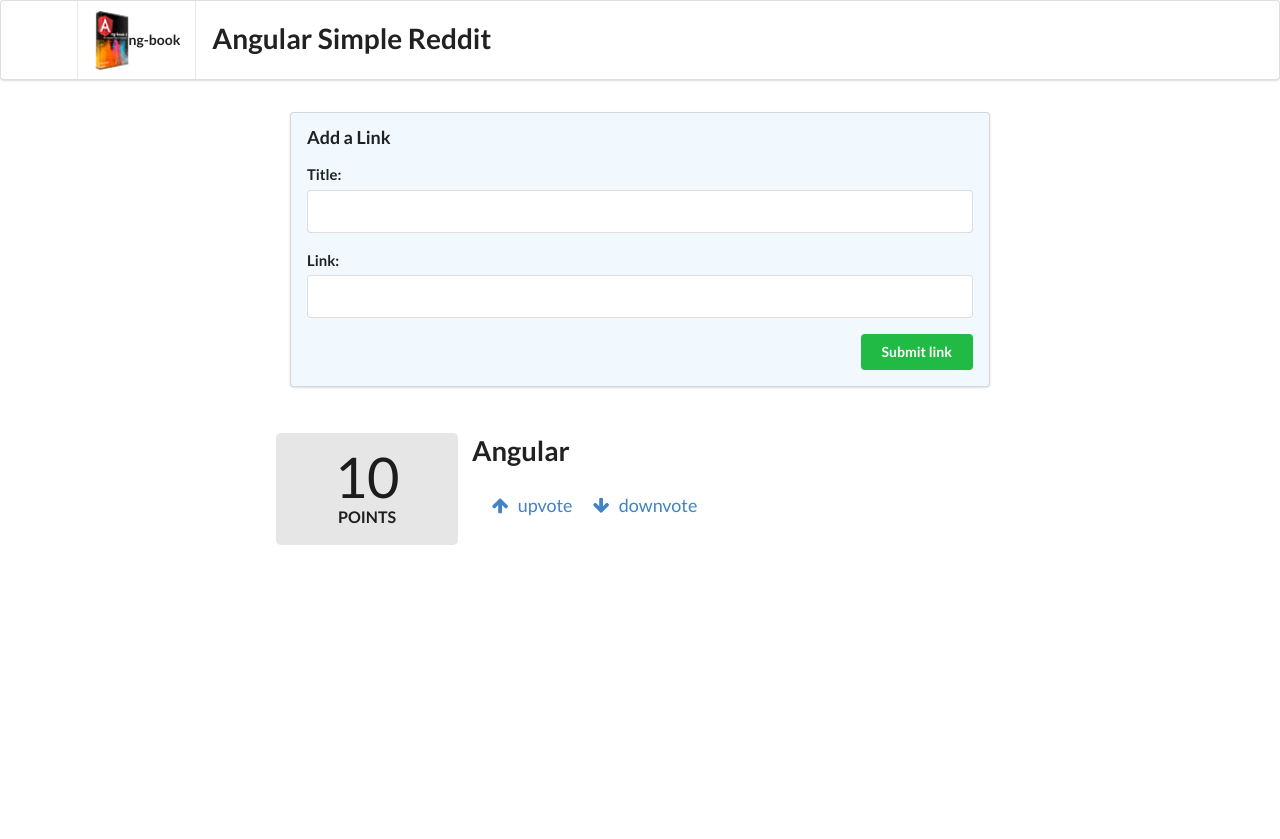
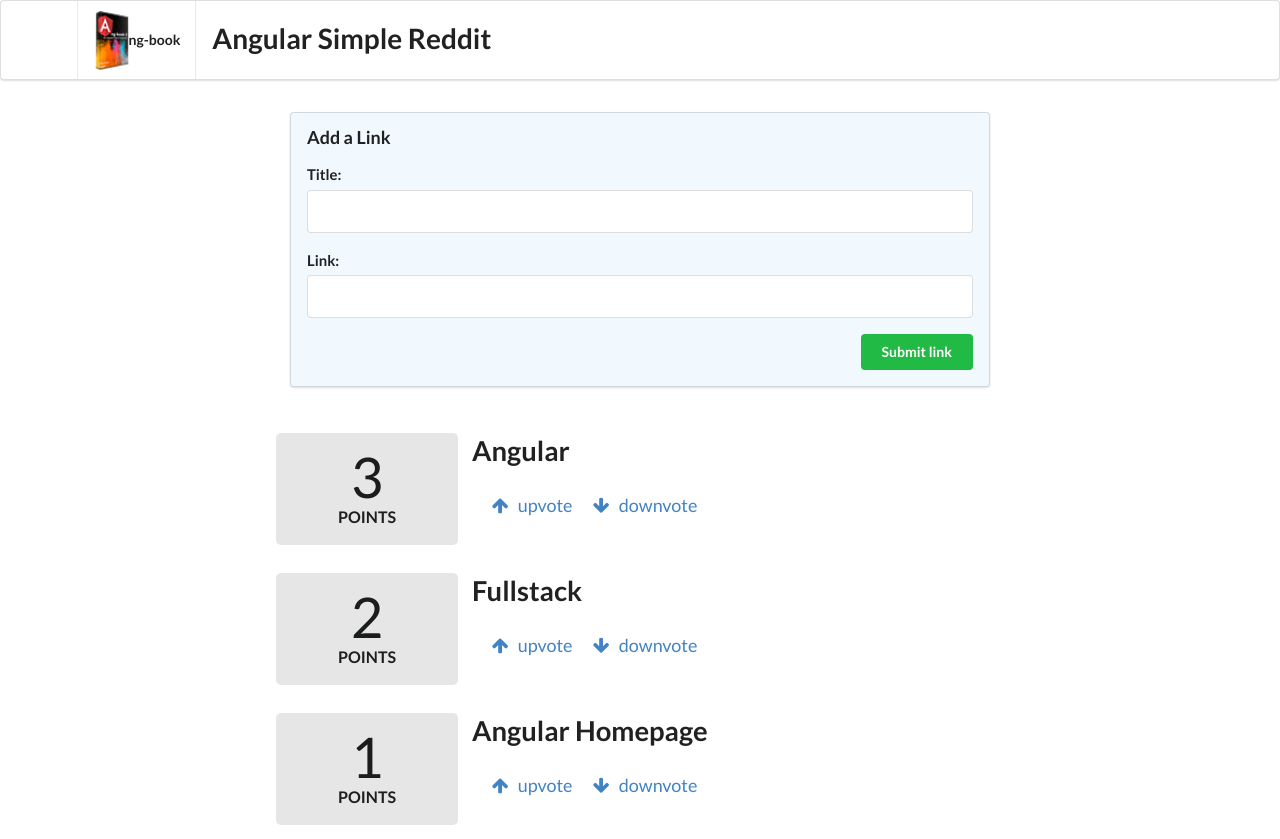
Before and after one commit to starrynights89/angular-reddit, an Angular app: page / in a window 1280 px wide. Before the commit the page ends 800 px from the top, so only its background shows below. Built offline with nearby package versions, Linux system fonts and the light colour scheme.

Commit message:
functionality works

```diff
--- a/src/app/app.component.html
+++ b/src/app/app.component.html
@@ -20,7 +20,12 @@
   </button>
 </form>
 
+<!-- start adding here -->
 <div class="ui grid posts">
-  <app-article>
+  <!-- iterate through the lists of articles -->
+  <app-article
+    *ngFor="let article of articles"
+    [article]="article">
   </app-article>
 </div>
+<!-- end adding here -->
--- a/src/app/app.component.ts
+++ b/src/app/app.component.ts
@@ -1,4 +1,5 @@
 import { Component } from '@angular/core';
+import { Article } from './article/article.model';
 
 @Component({
   selector: 'app-root',
@@ -6,8 +7,22 @@
   styleUrls: ['./app.component.css']
 })
 export class AppComponent {
+  // articles is an array of Articles
+  articles: Article[]; // <-- component property
+
+  constructor() {
+    this.articles = [
+      new Article('Angular', 'http://angular.io', 3),
+      new Article('Fullstack', 'http://fullstack.io', 2),
+      new Article('Angular Homepage', 'http://angular.io', 1),
+    ];
+  }
+
   addArticle(title: HTMLInputElement, link: HTMLInputElement): boolean {
     console.log(`Adding article title: ${title.value} and link: ${link.value}`);
+    this.articles.push(new Article(title.value, link.value, 0));
+    title.value = '';
+    link.value = '';
     return false;
   }
 }
--- a/src/app/article/article.component.ts
+++ b/src/app/article/article.component.ts
@@ -1,4 +1,4 @@
-import { Component, OnInit, HostBinding } from '@angular/core';
+import { Component, OnInit, HostBinding, Input } from '@angular/core';
 import { Article } from './article.model';
 
 @Component({
@@ -8,14 +8,11 @@
 })
 export class ArticleComponent implements OnInit {
   @HostBinding('attr.class') cssClass = 'row';
-  article: Article;
+  @Input() article: Article;
 
   constructor() {
-    this.article = new Article(
-      'Angular',
-      'http://angular.io',
-      10
-    );
+    // article is populated by the Input now,
+    // so we don't need anything here
   }
 
   voteUp(): boolean {
```
